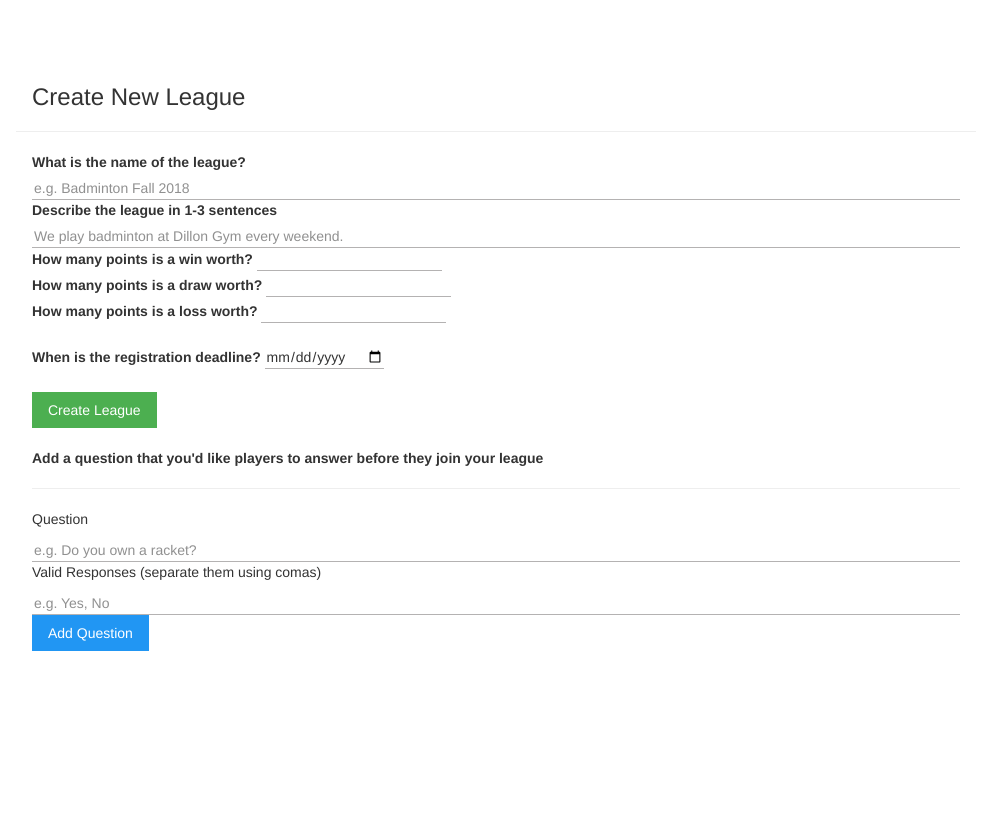
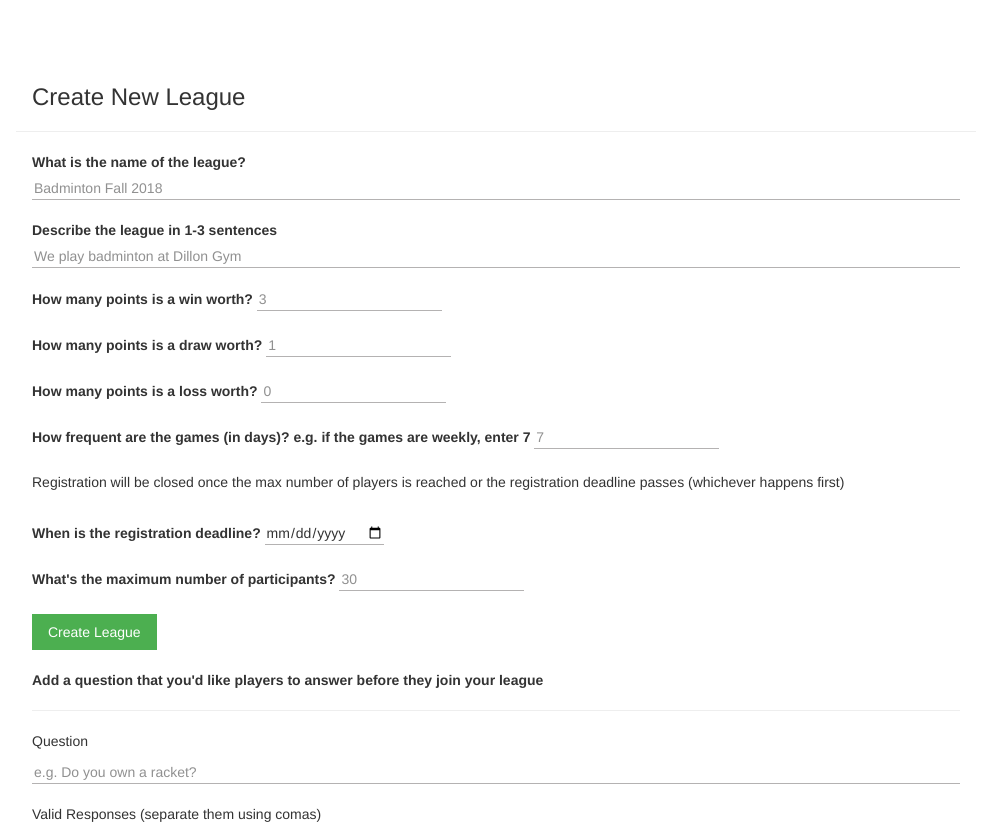
Before and after one commit to dchege711/cos333_tiger_leagues, a Flask app: page /league/create in a window 1280 px wide. Shown: the part 52-883 px from the top of the page, without its empty margins (144-1135 px from the left). Before the commit the page ends 703 px from the top, so only its background shows below. Run offline with Flask 2, Linux system fonts and the light colour scheme; the visitor is signed in with stand-in values (Sample User, id 1); parts of the project's set-up code (start-up, migrations or seed data) failed here and were passed over; some libraries are stand-ins or nearby versions.

Commit message:
Include more fields in the league creation form (max number, frequency)

```diff
--- a/tiger_leagues/templates/league/create_league.html
+++ b/tiger_leagues/templates/league/create_league.html
@@ -13,33 +13,55 @@
 
                 <label for="league_name">What is the name of the league?</label>
                 <input
-                    type="text" name="league_name" id="league_name" maxlength="50" placeholder="e.g. Badminton Fall 2018" required>
+                    type="text" name="league_name" id="league_name" maxlength="50" placeholder="Badminton Fall 2018" required>
+                <br />
                 <br />
 
                 <label for="description">Describe the league in 1-3 sentences</label>
                 <br />
-                <input id="description" type="text" name="description" placeholder="We play badminton at Dillon Gym every weekend.">
+                <input id="description" type="text" name="description" placeholder="We play badminton at Dillon Gym">
+                <br />
                 <br />
 
                 <label for="points_per_win">How many points is a win worth?</label>
                 <input
-                    type="number" name="points_per_win" id="points_per_win" required>
+                    type="number" name="points_per_win" id="points_per_win" placeholder="3" required>
+                <br />
                 <br />
 
                 <label for="points_per_draw">How many points is a draw worth?</label>
                 <input
-                    type="number" name="points_per_draw" id="points_per_draw" required>
+                    type="number" name="points_per_draw" id="points_per_draw" placeholder="1" required>
+                <br />
                 <br />
 
                 <label for="points_per_loss">How many points is a loss worth?</label>
                 <input
-                    type="number" name="points_per_loss" id="points_per_loss" required>
+                    type="number" name="points_per_loss" id="points_per_loss" placeholder="0" required>
                 <br />
+                <br />
+
+                <label for="match_frequency_in_days">How frequent are the games (in days)? e.g. if the games are weekly, enter 7</label>
+                <input
+                    type="number" name="match_frequency_in_days" id="match_frequency_in_days" placeholder="7" required>
+                <br />
+                <br />
+
+                <p>
+                    Registration will be closed once the max number of players is reached or the
+                    registration deadline passes (whichever happens first)
+                </p>
                 <br />
 
                 <label for="registration_deadline">When is the registration deadline?</label>
                 <input
                     type="date" name="registration_deadline" id="registration_deadline" required>
+                <br />
+                <br />
+
+                <label for="max_num_players">What's the maximum number of participants?</label>
+                <input
+                    type="number" name="max_num_players" id="max_num_players" min="1" step="1" placeholder="30" required>
                 <br />
                 <br />
 
@@ -58,9 +80,11 @@
                 <p>Question</p>
                 <input type="text" placeholder="e.g. Do you own a racket?" id="additional_question">
                 <br />
+                <br />
 
                 <p>Valid Responses (separate them using comas)</p>
                 <input type="text" placeholder="e.g. Yes, No" id="valid_responses">
+                <br />
                 <br />
 
                 <button class="w3-btn w3-blue" onclick="addNewQuestion()">Add Question</button>
```
